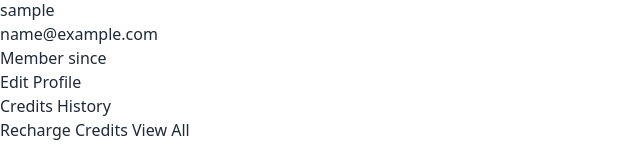
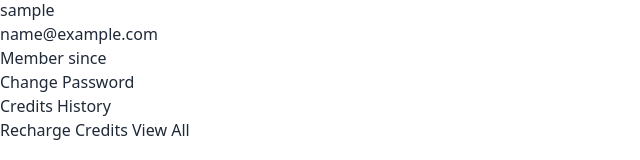
Before and after one commit to Cosymentx/TubeSavely-Vue, a Vue app: page /profile in a window 1280 px wide. Shown: the part 346-506 px from the top of the page, without its empty margins (0-640 px from the left). Built offline with nearby package versions, Linux system fonts and the light colour scheme; no server answers; sample sign-in values are in the browser's storage; some icons are missing.

Commit message:
优化头像显示

```diff
--- a/src/components/user/EditProfileDialog.vue
+++ b/src/components/user/EditProfileDialog.vue
@@ -14,12 +14,12 @@
             <DialogPanel
               class="w-full max-w-md overflow-hidden rounded-2xl bg-white/50 dark:bg-gray-800/50 backdrop-blur-2xl p-6 text-left align-middle shadow-xl dark:border-gray-700/30 will-change-transform">
               <DialogTitle as="h3" class="text-lg font-semibold leading-6 text-gray-900 dark:text-white mb-4">
-                Edit Profile
+                Change Password
               </DialogTitle>
 
               <div class="space-y-6">
                 <!-- Avatar Section -->
-                <div class="flex items-center space-x-4 will-change-transform transform-none">
+                <!-- <div class="flex items-center space-x-4 will-change-transform transform-none">
                   <UserAvatar :username="profile.username" :avatar="profile.avatar" size="md"
                     class="w-16 h-16 will-change-transform transform-none" />
                   <div>
@@ -31,14 +31,14 @@
                       JPG or PNG, max 2MB
                     </p>
                   </div>
-                </div>
+                </div> -->
 
                 <!-- Password Section -->
                 <div class="space-y-4">
                   <div class="flex items-center justify-between mb-2">
-                    <h4 class="text-sm font-medium text-gray-700 dark:text-gray-300">
+                    <!-- <h4 class="text-sm font-medium text-gray-700 dark:text-gray-300">
                       {{ hasPassword ? 'Change Password' : 'Set Password' }}
-                    </h4>
+                    </h4> -->
                   </div>
 
                   <!-- 已设置密码的用户显示修改密码表单 -->
--- a/src/components/user/UserMenu.vue
+++ b/src/components/user/UserMenu.vue
@@ -6,6 +6,7 @@
     >
       <UserAvatar
         :username="user.username"
+        :avatar="user.avatar"
         size="sm"
       />
       <div class="text-left">
--- a/src/views/Profile.vue
+++ b/src/views/Profile.vue
@@ -25,7 +25,8 @@
                 @click="openEditProfile"
                 class="btn-secondary"
               >
-                Edit Profile
+                <!-- Edit Profile -->
+                 Change Password
               </button>
             </div>
           </div>
```
